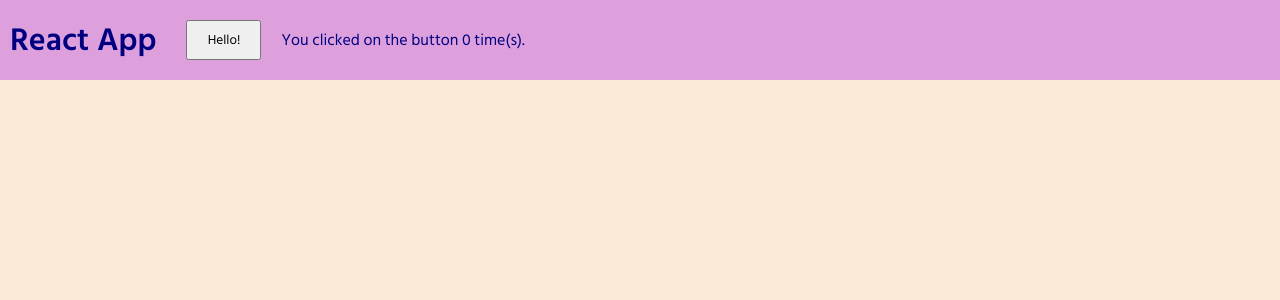
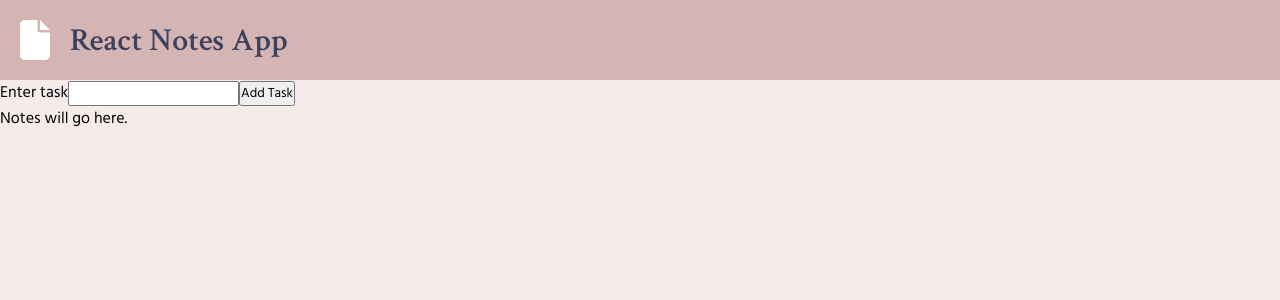
Before and after one commit to IceCoffee426/todo-list-react, a React app: page / in a window 1280 px wide. Shown: the top 300 px of the page. Built offline with nearby package versions, Linux system fonts and the light colour scheme.

Commit message:
Start building to-do app

```diff
--- a/public/index.html
+++ b/public/index.html
@@ -1 +1 @@
-<!doctype html><html lang="en"><head><meta charset="UTF-8"/><meta http-equiv="X-UA-Compatible" content="IE=edge"/><meta name="viewport" content="width=device-width,initial-scale=1"/><link rel="icon" href="./favicon.svg" type="image/x-icon"/><link rel="preconnect" href="https://fonts.googleapis.com"/><link rel="preconnect" href="https://fonts.gstatic.com" crossorigin/><link href="https://fonts.googleapis.com/css2?family=Hind+Siliguri:wght@300;400;500;600&display=swap" rel="stylesheet"/><title>CV Generator</title><script defer="defer" src="bundle.js"></script></head><body><div id="root"></div></body></html>
+<!doctype html><html lang="en"><head><meta charset="UTF-8"/><meta http-equiv="X-UA-Compatible" content="IE=edge"/><meta name="viewport" content="width=device-width,initial-scale=1"/><link rel="icon" href="./favicon.svg" type="image/x-icon"/><link rel="preconnect" href="https://fonts.googleapis.com"/><link rel="preconnect" href="https://fonts.gstatic.com" crossorigin/><link href="https://fonts.googleapis.com/css2?family=Crimson+Text:wght@400;600&family=Hind:wght@300;400;500;600&display=swap" rel="stylesheet"/><title>CV Generator</title><script defer="defer" src="bundle.js"></script></head><body><div id="root"></div></body></html>
--- a/src/components/App.js
+++ b/src/components/App.js
@@ -1,9 +1,17 @@
-import React, { Component } from "react";
+import React, { Component, useState } from "react";
 import Header from "./Header";
+import Form from "./Form";
+import Overview from "./Overview";
 
 export default function App() {
+  const [task, setTask] = useState({ text: "" });
+  const [tasks, setTasks] = useState([]);
   return (
-    <Header appName="React App" />
-    // Other components in the app will go here
+    <div className="app">
+      <Header appName="React Notes App" />
+      <Form />
+      <Overview />
+      {/* Other components in the app will go here */}
+    </div>
   );
 }
--- /dev/null
+++ b/src/components/Form.js
@@ -0,0 +1,11 @@
+import React from "react";
+
+export default function Form() {
+  return (
+    <form>
+      <label htmlFor="taskInput">Enter task</label>
+      <input type="text" id="taskInput" />
+      <button type="submit">Add Task</button>
+    </form>
+  );
+}
--- a/src/components/Header.js
+++ b/src/components/Header.js
@@ -1,33 +1,18 @@
 import React, { Component, useState } from "react";
 
-function Button({ funct }) {
-  // const sayHi = function () {
-  //   console.log("Hi");
-  // };
-
+function Button({ text }, { funct }) {
   return (
-    <button className="hello-btn" onClick={funct}>
-      Hello!
+    <button className="btn" onClick={funct}>
+      {text}
     </button>
   );
 }
 
 export default function Header({ appName }) {
-  const [count, setCount] = useState(0);
-
-  const countUp = function () {
-    // MUST ALWAYS USE SET STATE, DO NOT MODIFY STATE WITHOUT USING THIS FUNCTION
-    //   The count state doesn't fully update until after the function has completed,
-    // so the console.log is 1 iteration behind the value in the "p" element below
-    setCount((count) => count + 1);
-    console.log(`Button has been clicked ${count} times.`);
-  };
-
   return (
-    <div className="header">
+    <header className="header">
+      <img src="./favicon.svg" className="logo"></img>
       <h1 className="title">{appName}</h1>
-      <Button funct={countUp} />
-      <p className="count">You clicked on the button {count} time(s).</p>
-    </div>
+    </header>
   );
 }
--- /dev/null
+++ b/src/components/Overview.js
@@ -0,0 +1,5 @@
+import React from "react";
+
+export default function Overview() {
+  return <div className="overview">Notes will go here.</div>;
+}
--- a/src/index.css
+++ b/src/index.css
@@ -4,28 +4,40 @@
   box-sizing: border-box;
   padding: 0;
   margin: 0;
-  font-family: "Hind Siliguri", sans-serif;
+  font-family: "Hind", sans-serif;
+}
+
+:root {
+  --bgclr-primary: #d5b4b4;
+  --bgclr-secondary: #e4d0d0;
+  --bgclr-dark: #867070;
+  --bgclr-light: #f5ebeb;
+
+  --txclr-primary: #151515;
+  --txclr-secondary: #3c415c;
+  --txclr-dark: #301b3f;
+  --txclr-light: #b4a5a5;
 }
 
 body {
-  background-color: antiquewhite;
+  background-color: var(--bgclr-light);
 }
 
 .header {
   display: flex;
   align-items: center;
   gap: 20px;
-  background-color: plum;
-  color: navy;
+  background-color: var(--bgclr-primary);
+  color: var(--txclr-secondary);
+  padding: 20px;
   height: 10vh;
 }
 
-.title {
-  padding: 10px;
+.logo {
+  height: 40px;
+  width: auto;
 }
 
-.hello-btn {
-  height: 40px;
-  width: 75px;
-  cursor: pointer;
+.title {
+  font-family: "Crimson Text", sans-serif;
 }
--- a/src/index.html
+++ b/src/index.html
@@ -8,7 +8,7 @@
     <link rel="preconnect" href="https://fonts.googleapis.com" />
     <link rel="preconnect" href="https://fonts.gstatic.com" crossorigin />
     <link
-      href="https://fonts.googleapis.com/css2?family=Hind+Siliguri:wght@300;400;500;600&display=swap"
+      href="https://fonts.googleapis.com/css2?family=Crimson+Text:wght@400;600&family=Hind:wght@300;400;500;600&display=swap"
       rel="stylesheet"
     />
     <title>CV Generator</title>
--- a/src/index.js
+++ b/src/index.js
@@ -2,8 +2,6 @@ import "./index.css";
 import React, { StrictMode } from "react";
 import { createRoot } from "react-dom/client";
 import App from "./components/App";
-
-console.log("React app go!");
 
 const root = createRoot(document.getElementById("root"));
 root.render(
```
Also changed, not shown: public/bundle.js.
